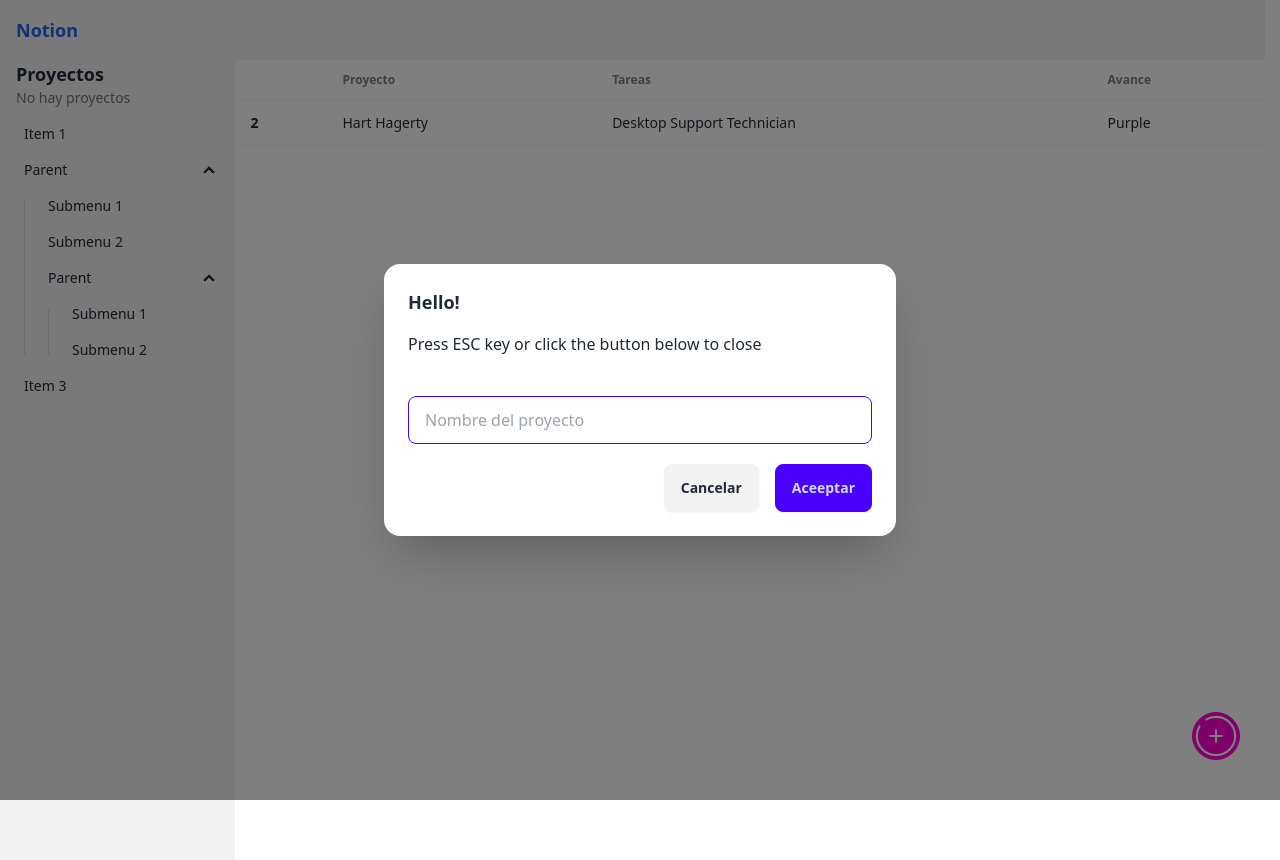
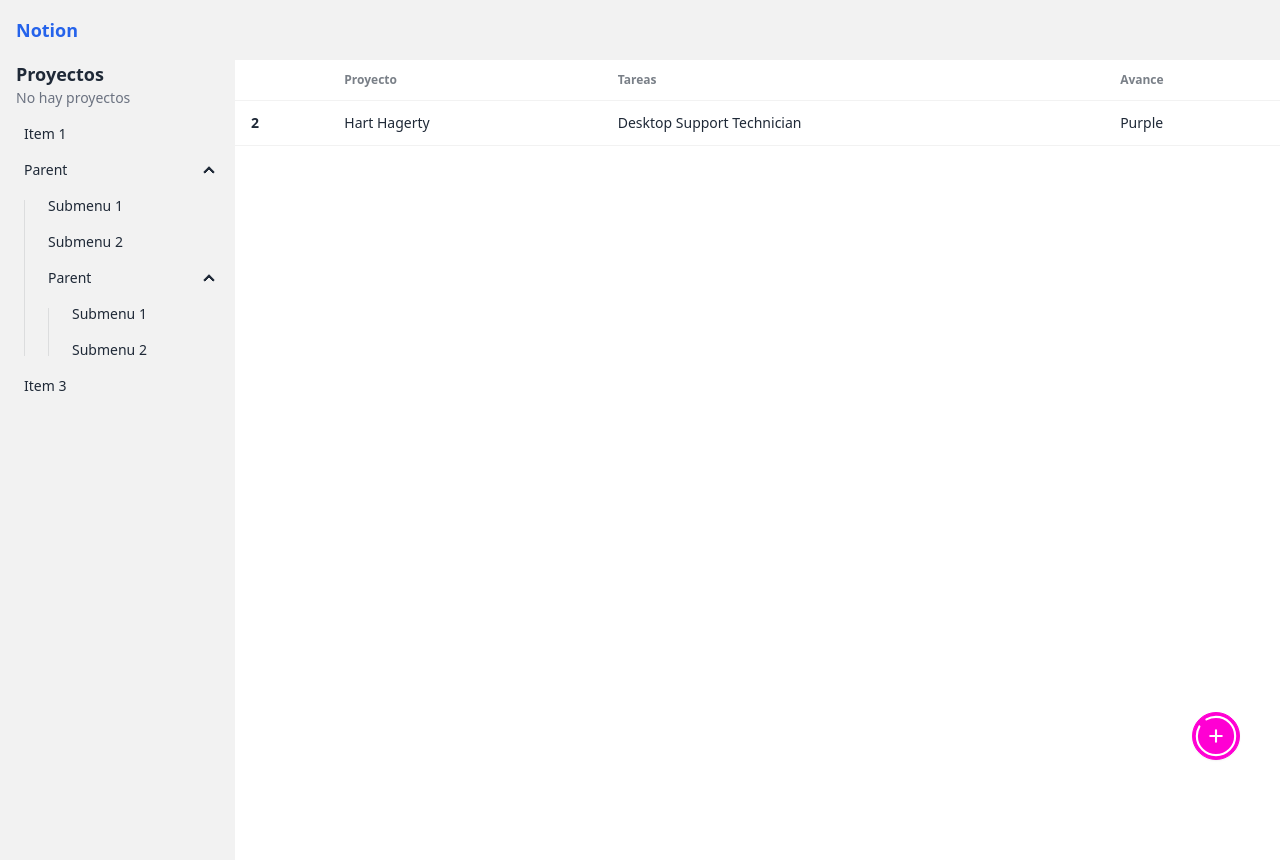
Before and after one commit to jennyz14/projects-app, a Vue app: page /projects in a window 1280 px wide. Built offline with nearby package versions, Linux system fonts and the light colour scheme.

Commit message:
[update]funcionalidad del modal

```diff
--- a/src/modules/common/components/InputModal.vue
+++ b/src/modules/common/components/InputModal.vue
@@ -1,21 +1,22 @@
 <template>
-  <dialog id="my_modal_1" class="modal" :open="true">
+  <dialog class="modal" :open="open">
     <div class="modal-box">
-      <h3 class="text-lg font-bold">Hello!</h3>
-      <p class="py-4">Press ESC key or click the button below to close</p>
+      <h3 class="text-lg font-bold">{{ title }}</h3>
+      <p v-if="subTitle" class="py-4">{{ subTitle }}</p>
 
       <div class="modal-action flex flex-col">
         <form method="dialog" @submit.prevent="submitValue">
           <input
+            ref="inputRef"
             type="text"
-            placeholder="Nombre del proyecto"
+            :placeholder="placeholder ?? 'Ingrese un valor'"
             class="input input-bordered input-primary w-full flex-1"
             v-model="inputValue"
           />
 
           <!-- if there is a button in form, it will close the modal -->
           <div class="flex justify-end mt-5">
-            <button class="btn mr-4">Cancelar</button>
+            <button @click="$emit('close')" class="btn mr-4">Cancelar</button>
             <button type="submit" class="btn btn-primary">Aceeptar</button>
           </div>
         </form>
@@ -23,7 +24,10 @@
     </div>
   </dialog>
 
-  <div class="modal-backdrop fixed top-0 left-0 z-10 bg-black opacity-50 w-screen h-screen"></div>
+  <div
+    v-if="open"
+    class="modal-backdrop fixed top-0 left-0 z-10 bg-black opacity-50 w-screen h-screen"
+  ></div>
 </template>
 
 <script setup lang="ts">
@@ -31,7 +35,12 @@
 
 interface Props {
   open: boolean;
+  title: string;
+  subTitle?: string;
+  placeholder: string;
 }
+
+defineProps<Props>();
 
 const emits = defineEmits<{
   close: [void];
@@ -39,11 +48,13 @@
 }>();
 
 const inputValue = ref('');
+const inputRef = ref<HTMLInputElement | null>(null);
 
 const submitValue = () => {
   console.log({ value: inputValue.value });
   if (!inputValue.value) {
     //foco en el elemento
+    inputRef.value?.focus();
     return;
   }
 
--- a/src/modules/projects/views/ProjectsView.vue
+++ b/src/modules/projects/views/ProjectsView.vue
@@ -21,13 +21,27 @@
     </table>
   </div>
 
-  <input-modal />
+  <input-modal
+    :open="modalOpen"
+    @close="modalOpen = false"
+    @value="onNewValue"
+    placeholder="Ingrese el nombre del proyecto"
+    title="Nuevo proyecto"
+    sub-title="Dale un nombre único a tu proyecto"
+  />
 
-  <fab-button> <add-circle /> </fab-button>
+  <fab-button @click="modalOpen = true"> <add-circle /> </fab-button>
 </template>
 
 <script setup lang="ts">
 import FabButton from '@/modules/common/components/FabButton.vue';
 import InputModal from '@/modules/common/components/InputModal.vue';
 import AddCircle from '@/modules/common/icons/AddCircle.vue';
+import { ref } from 'vue';
+
+const modalOpen = ref(false);
+
+const onNewValue = (projectName: string) => {
+  console.log({ projectName });
+};
 </script>
```
